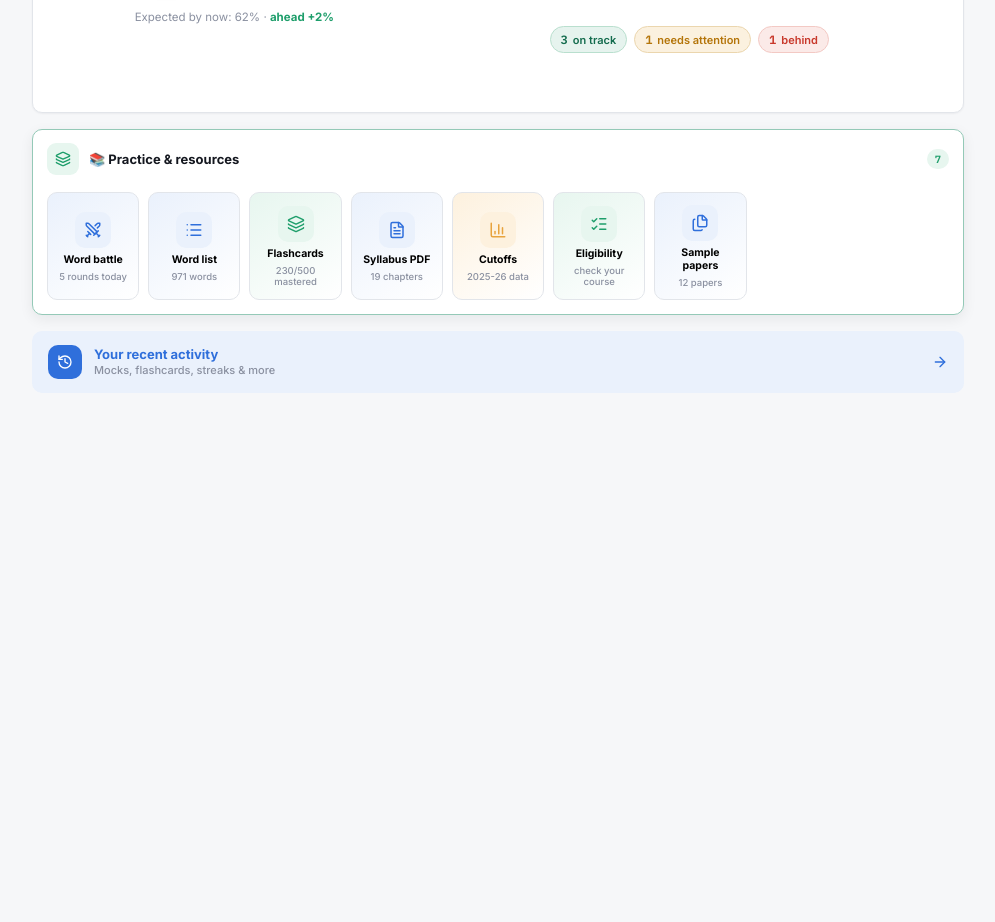
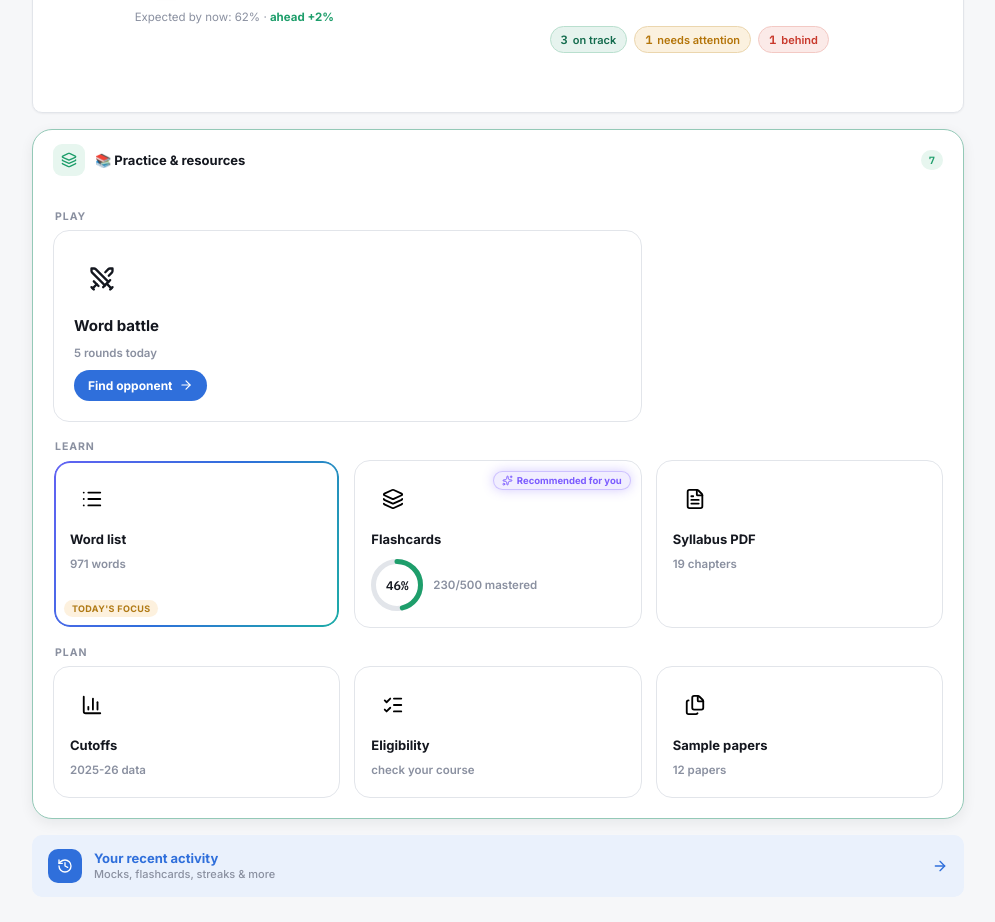
Before and after one commit to cuet-pro/cuetpro-learning-dashboard, a React (Vite) app: page / in a window 1280 px wide. Shown: the part 1000-1922 px from the top of the page, without its empty margins (260-1255 px from the left). Before the commit the page ends 1505 px from the top, so only its background shows below. Built offline with nearby package versions, Linux system fonts and the light colour scheme.

Commit message:
Dashboard: bento grid for Practice & resources (featured Word battle tile + CTA, Play/Learn/Plan groups, Flashcards progress ring, count-up stats, recommended ribbon, tile-of-day shimmer, hover micro-interactions, respect reduced-motion)

```diff
--- a/src/pages/Widgets.jsx
+++ b/src/pages/Widgets.jsx
@@ -2,42 +2,113 @@ import { useEffect, useState } from 'react'
 import {
   Swords, List, Layers, TrendingUp,
   FileText, BarChart3, ListChecks, Files, CheckCircle2, Users, Flame, Award, Zap,
-  Compass, Target, Timer, Trophy, Video, Sparkles, ArrowLeft, ChevronRight,
+  Compass, Target, Timer, Trophy, Video, Sparkles, ArrowLeft, ChevronRight, ArrowRight,
 } from 'lucide-react'
 import { VOCAB_CATEGORIES } from '../data/vocab'
 import { Modal } from '../components/shell/Shell.jsx'
 import './widgets.css'
 
-/* tone: green = progress/success · blue = learning/resources · purple/amber = achievements · red/amber = attention */
-function IconGrid({ items, onNavigate }) {
+/* ── motion helpers (respect prefers-reduced-motion) ── */
+function usePrefersReducedMotion() {
+  const [reduced, setReduced] = useState(() => window.matchMedia('(prefers-reduced-motion: reduce)').matches)
+  useEffect(() => {
+    const mq = window.matchMedia('(prefers-reduced-motion: reduce)')
+    const on = e => setReduced(e.matches)
+    mq.addEventListener('change', on)
+    return () => mq.removeEventListener('change', on)
+  }, [])
+  return reduced
+}
+
+function CountUp({ value }) {
+  const reduced = usePrefersReducedMotion()
+  const [n, setN] = useState(() => (reduced ? value : 0))
+  useEffect(() => {
+    if (reduced) return
+    let raf
+    const start = performance.now()
+    const dur = 900
+    const tick = t => {
+      const p = Math.min(1, (t - start) / dur)
+      const eased = 1 - Math.pow(1 - p, 3)
+      setN(Math.round(eased * value))
+      if (p < 1) raf = requestAnimationFrame(tick)
+    }
+    raf = requestAnimationFrame(tick)
+    return () => cancelAnimationFrame(raf)
+  }, [value, reduced])
+  return n.toLocaleString('en-IN')
+}
+
+function ProgressRing({ pct, size = 52, stroke = 5 }) {
+  const reduced = usePrefersReducedMotion()
+  const r = (size - stroke) / 2
+  const c = 2 * Math.PI * r
+  const target = c * (1 - pct / 100)
+  const [off, setOff] = useState(() => (reduced ? target : c))
+  useEffect(() => {
+    if (reduced) return
+    const raf = requestAnimationFrame(() => setOff(target))
+    return () => cancelAnimationFrame(raf)
+  }, [target, reduced])
   return (
-    <div className="icon-grid">
-      {items.map((it, i) => {
-        const I = it.icon
-        return (
-          <button
-            className={'icon-cell ' + (it.tone || 'neutral')}
-            key={it.label}
-            style={{ animationDelay: (i * 0.08) + 's' }}
-            onClick={(e) => {
-              const wrap = e.currentTarget.querySelector('.ic-wrap')
-              if (wrap && wrap.animate) {
-                wrap.animate(
-                  [{ transform: 'scale(1)' }, { transform: 'scale(1.25)', offset: 0.45 }, { transform: 'scale(1)' }],
-                  { duration: 350, easing: 'ease' }
-                )
-              }
-              if (it.go) it.go(); else if (it.nav && onNavigate) onNavigate(it.nav)
-            }}
-            disabled={!it.go && !it.nav}
-          >
-            <span className={'ic-wrap ' + (it.tone || 'neutral')}><I size={18} /></span>
-            <span className="ic-label">{it.label}</span>
-            {it.stat && <span className="ic-stat">{it.stat}</span>}
-            {it.new && <span className="ic-new" aria-label="New content" />}
-          </button>
-        )
-      })}
+    <div className="bt-ring-box" style={{ width: size, height: size }}>
+      <svg width={size} height={size} viewBox={`0 0 ${size} ${size}`} role="img" aria-label={pct + '% mastered'}>
+        <circle cx={size / 2} cy={size / 2} r={r} fill="none" stroke="var(--border)" strokeWidth={stroke} />
+        <circle
+          cx={size / 2} cy={size / 2} r={r} fill="none" stroke="var(--success)" strokeWidth={stroke}
+          strokeLinecap="round" strokeDasharray={c} strokeDashoffset={off}
+          transform={`rotate(-90 ${size / 2} ${size / 2})`}
+          style={{ transition: reduced ? 'none' : 'stroke-dashoffset 1s cubic-bezier(.22,.61,.36,1)' }}
+        />
+      </svg>
+      <span className="bt-ring-pct"><CountUp value={pct} />%</span>
+    </div>
+  )
+}
+
+/* ── bento tile cells ── */
+function BentoTile({ t, today, onGo }) {
+  const I = t.icon
+  return (
+    <button
+      className={'bento-tile tone-' + t.tone + (today ? ' today' : '')}
+      onClick={onGo}
+      disabled={!t.go && !t.nav}
+    >
+      <span className={'bt-icon tone-' + t.tone}><I size={22} /></span>
+      <span className="bt-label">{t.label}</span>
+      {t.ring != null ? (
+        <div className="bt-ring-wrap">
+          <ProgressRing pct={t.ring} />
+          <span className="bt-stat">{t.ringMeta}</span>
+        </div>
+      ) : t.stat ? (
+        <span className="bt-stat"><CountUp value={t.stat.n} /> {t.stat.suffix}</span>
+      ) : (
+        <span className="bt-stat">{t.statText}</span>
+      )}
+      {t.recommended && <span className="bt-ribbon"><Sparkles size={11} /> Recommended for you</span>}
+      {today && <span className="bt-today-tag">Today's focus</span>}
+    </button>
+  )
+}
+
+function FeaturedTile({ t, today, onGo }) {
+  const I = t.icon
+  return (
+    <div
+      className={'bento-tile featured tone-' + t.tone + (today ? ' today' : '')}
+      role="button"
+      tabIndex={0}
+      onClick={onGo}
+      onKeyDown={e => { if (e.key === 'Enter' || e.key === ' ') { e.preventDefault(); onGo() } }}
+    >
+      <span className={'bt-icon featured tone-' + t.tone}><I size={28} /></span>
+      <span className="bt-label">{t.label}</span>
+      <span className="bt-stat"><CountUp value={t.stat.n} /> {t.stat.suffix}</span>
+      <button className="bt-cta" onClick={e => { e.stopPropagation(); onGo() }}>{t.cta} <ArrowRight size={14} /></button>
+      {today && <span className="bt-today-tag">Today's focus</span>}
     </div>
   )
 }
@@ -150,26 +221,58 @@ export default function DashboardTiles({ onNavigate }) {
   const words = active ? active.items.filter(match) : []
   const vocabCount = VOCAB_CATEGORIES.reduce((s, c) => s + c.items.length, 0)
 
-  /* one clean box: vocab practice + learning resources together */
-  const items = [
-    { icon: Swords, label: 'Word battle', tone: 'blue', stat: '5 rounds today', go: () => alert('Deep-link → Word battle (Chill Zone)') },
-    { icon: List, label: 'Word list', tone: 'blue', stat: vocabCount + ' words', go: () => setWlOpen(true) },
-    { icon: Layers, label: 'Flashcards', tone: 'green', stat: '230/500 mastered', nav: 'studykit' },
-    { icon: FileText, label: 'Syllabus PDF', tone: 'blue', stat: '19 chapters', go: () => alert('Deep-link → Syllabus PDF') },
-    { icon: BarChart3, label: 'Cutoffs', tone: 'amber', stat: '2025-26 data', nav: 'explorer' },
-    { icon: ListChecks, label: 'Eligibility', tone: 'green', stat: 'check your course', go: () => alert('Deep-link → Eligibility checker') },
-    { icon: Files, label: 'Sample papers', tone: 'blue', stat: '12 papers', go: () => alert('Deep-link → Sample papers') },
+  /* grouped bento: Play / Learn / Plan (data + labels + handlers unchanged) */
+  const groups = [
+    {
+      key: 'play', label: 'Play',
+      tiles: [
+        { id: 'word-battle', label: 'Word battle', tone: 'blue', icon: Swords, featured: true, stat: { n: 5, suffix: 'rounds today' }, cta: 'Find opponent', go: () => alert('Deep-link → Word battle (Chill Zone)') },
+      ],
+    },
+    {
+      key: 'learn', label: 'Learn',
+      tiles: [
+        { id: 'word-list', label: 'Word list', tone: 'blue', icon: List, stat: { n: vocabCount, suffix: 'words' }, go: () => setWlOpen(true) },
+        { id: 'flashcards', label: 'Flashcards', tone: 'green', icon: Layers, ring: 46, ringMeta: '230/500 mastered', recommended: true, nav: 'studykit' },
+        { id: 'syllabus', label: 'Syllabus PDF', tone: 'blue', icon: FileText, stat: { n: 19, suffix: 'chapters' }, go: () => alert('Deep-link → Syllabus PDF') },
+      ],
+    },
+    {
+      key: 'plan', label: 'Plan',
+      tiles: [
+        { id: 'cutoffs', label: 'Cutoffs', tone: 'amber', icon: BarChart3, statText: '2025-26 data', nav: 'explorer' },
+        { id: 'eligibility', label: 'Eligibility', tone: 'green', icon: ListChecks, statText: 'check your course', go: () => alert('Deep-link → Eligibility checker') },
+        { id: 'sample-papers', label: 'Sample papers', tone: 'blue', icon: Files, stat: { n: 12, suffix: 'papers' }, go: () => alert('Deep-link → Sample papers') },
+      ],
+    },
   ]
+
+  const flat = groups.flatMap(g => g.tiles)
+  const todayId = flat[new Date().getDate() % flat.length].id
+
+  const handle = t => { if (t.go) t.go(); else if (t.nav && onNavigate) onNavigate(t.nav) }
 
   return (
     <section className="tile green open">
       <div className="tile-head">
         <span className="tile-ico green"><Layers size={16} /></span>
         <b>📚 Practice &amp; resources</b>
-        <span className="tile-count green">{items.length}</span>
+        <span className="tile-count green">{flat.length}</span>
       </div>
       <div className="tile-body">
-        <IconGrid onNavigate={onNavigate} items={items} />
+        {groups.map(g => (
+          <div className="bento-group" key={g.key}>
+            <span className="bento-group-label">{g.label}</span>
+            <div className="bento-grid">
+              {g.tiles.map(t => {
+                const today = t.id === todayId
+                return t.featured
+                  ? <FeaturedTile key={t.id} t={t} today={today} onGo={() => handle(t)} />
+                  : <BentoTile key={t.id} t={t} today={today} onGo={() => handle(t)} />
+              })}
+            </div>
+          </div>
+        ))}
       </div>
       <Modal open={wlOpen} onClose={() => { setWlOpen(false); setCat(null); setQ('') }} title={active ? active.name : 'Word list'} wide>
         {active ? (
--- a/src/pages/widgets.css
+++ b/src/pages/widgets.css
@@ -4,7 +4,7 @@
 @media (max-width: 900px) { .tiles { grid-template-columns: 1fr; } }
 
 /* ── Tile shell ── */
-.tile { display: flex; flex-direction: column; background: var(--surface); border: 1px solid var(--border); border-radius: var(--r-md);
+.tile { display: flex; flex-direction: column; background: var(--surface); border: 1px solid var(--border); border-radius: 20px;
   box-shadow: var(--shadow-sm); transition: box-shadow .2s, transform .2s, border-color .2s; overflow: hidden; }
 .tile:hover { box-shadow: var(--shadow-md); transform: translateY(-1px); }
 .tile.open { box-shadow: var(--shadow-md); }
@@ -14,7 +14,7 @@
 .tile.amber.open { border-color: color-mix(in srgb, var(--warning) 40%, var(--border)); }
 
 .tile-head { display: flex; align-items: center; gap: 10px; width: 100%; text-align: left; background: none; border: none;
-  padding: 13px 14px; cursor: default; font-family: var(--font-body); }
+  padding: 14px 20px; cursor: default; font-family: var(--font-body); }
 .tile-head:hover { background: var(--bg); }
 .tile-head b { font-size: 13px; font-weight: 700; color: var(--text); }
 .tile-ico { width: 32px; height: 32px; border-radius: 9px; display: grid; place-items: center; flex-shrink: 0; }
@@ -30,7 +30,7 @@
 .tile-hint { font-size: 10.5px; color: var(--text-muted); background: var(--bg); border: 1px solid var(--border); border-radius: var(--r-full); padding: 3px 9px; }
 .tile-chev { color: var(--text-muted); font-size: 16px; line-height: 1; transition: transform .2s; }
 .tile-chev.up { transform: rotate(180deg); }
-.tile-body { padding: 4px 14px 14px; animation: tile-in .22s ease; flex: 1; }
+.tile-body { padding: 20px; animation: tile-in .22s ease; flex: 1; }
 @keyframes tile-in { from { opacity: 0; transform: translateY(-4px); } to { opacity: 1; transform: none; } }
 
 /* ── Icon grid (uniform cells) ── */
@@ -212,3 +212,105 @@
 .wl-diff.easy { color: #0F6E56; border-color: #0F6E56; }
 .wl-diff.medium { color: #BA7517; border-color: #BA7517; }
 .wl-diff.hard { color: #A32D2D; border-color: #A32D2D; }
+
+/* ═══════════ Bento grid (Practice & resources) ═══════════ */
+.bento-group { display: grid; gap: 7px; }
+.bento-group + .bento-group { margin-top: 18px; }
+.bento-group-label {
+  font-size: 10.5px; font-weight: 700; letter-spacing: .09em; text-transform: uppercase;
+  color: var(--text-muted); padding-left: 2px;
+}
+.bento-grid { display: grid; grid-template-columns: repeat(3, minmax(0, 1fr)); gap: 14px; }
+@media (max-width: 900px) { .bento-grid { grid-template-columns: repeat(2, minmax(0, 1fr)); } }
+@media (max-width: 640px) {
+  .bento-grid { grid-template-columns: 1fr; }
+  .bento-tile.featured { grid-column: auto; }
+}
+
+.bento-tile {
+  position: relative; display: flex; flex-direction: column; align-items: flex-start; justify-content: flex-start;
+  gap: 10px; min-height: 132px; padding: 16px; border: 1px solid var(--border); border-radius: 16px;
+  background: var(--surface); cursor: pointer; text-align: left; font-family: var(--font-body);
+  transition: transform .2s ease, box-shadow .2s ease, border-color .2s ease;
+}
+.bento-tile:hover { transform: translateY(-4px); box-shadow: var(--shadow-md); }
+.bento-tile:active { transform: scale(.97); transition: transform .12s ease; }
+.bento-tile:disabled { cursor: default; opacity: .65; }
+.bento-tile.featured { grid-column: span 2; min-height: 190px; padding: 20px; overflow: hidden; }
+.bento-tile.tone-blue:hover { border-color: var(--info); }
+.bento-tile.tone-green:hover { border-color: var(--success); }
+.bento-tile.tone-purple:hover { border-color: var(--violet); }
+.bento-tile.tone-amber:hover { border-color: var(--accent); }
+
+.bt-icon { width: 44px; height: 44px; border-radius: 12px; display: grid; place-items: center; flex-shrink: 0; transition: transform .2s ease; }
+.bt-icon.featured { width: 56px; height: 56px; border-radius: 14px; }
+.bento-tile:hover .bt-icon { transform: scale(1.15); }
+.bento-tile:active .bt-icon { transform: scale(.85); }
+.bt-icon.green { background: var(--success-soft); color: var(--success); }
+.bt-icon.blue { background: var(--info-soft); color: var(--info); }
+.bt-icon.purple { background: var(--violet-soft); color: var(--violet); }
+.bt-icon.amber { background: var(--accent-soft); color: var(--accent); }
+
+.bt-label { font-size: 13px; font-weight: 700; color: var(--text); line-height: 1.25; }
+.bento-tile.featured .bt-label { font-size: 15px; }
+.bt-stat { font-size: 11.5px; font-weight: 600; color: var(--text-muted); }
+
+/* progress ring */
+.bt-ring-wrap { display: flex; align-items: center; gap: 10px; margin-top: 2px; }
+.bt-ring-box { position: relative; display: grid; place-items: center; flex-shrink: 0; }
+.bt-ring-box svg { position: absolute; inset: 0; }
+.bt-ring-pct { font: 700 12.5px var(--font-mono); color: var(--text); }
+
+/* recommended ribbon + today tag */
+.bt-ribbon {
+  position: absolute; top: 10px; right: 10px;
+  display: inline-flex; align-items: center; gap: 4px;
+  font-size: 9.5px; font-weight: 700; color: var(--violet);
+  background: var(--violet-soft); border: 1px solid color-mix(in srgb, var(--violet) 30%, transparent);
+  border-radius: 999px; padding: 3px 8px;
+  box-shadow: 0 0 12px color-mix(in srgb, var(--violet) 32%, transparent);
+}
+.bt-today-tag {
+  position: absolute; bottom: 10px; left: 10px;
+  font-size: 9px; font-weight: 700; letter-spacing: .04em; text-transform: uppercase;
+  color: #B07A15; background: var(--accent-soft); border-radius: 999px; padding: 3px 8px;
+}
+
+/* featured CTA */
+.bt-cta {
+  margin-top: auto; display: inline-flex; align-items: center; gap: 6px;
+  font-size: 12px; font-weight: 700; color: #fff; background: var(--info);
+  border: none; border-radius: 999px; padding: 8px 14px; cursor: pointer;
+  transition: transform .15s ease, box-shadow .15s ease, filter .15s ease;
+}
+.bt-cta:hover { transform: translateY(-1px); box-shadow: 0 4px 14px rgba(47,111,219,.35); filter: brightness(1.05); }
+
+/* "Today's focus" animated shimmer border (pure CSS) */
+.bento-tile.today { border-color: transparent; }
+.bento-tile.today::before {
+  content: ''; position: absolute; inset: 0; border-radius: 16px; padding: 2px;
+  background: linear-gradient(120deg, #F5A623, #7C5CFF, #2F6FDB, #14C98F, #F5A623);
+  background-size: 300% 300%;
+  -webkit-mask: linear-gradient(#fff 0 0) content-box, linear-gradient(#fff 0 0);
+  -webkit-mask-composite: xor;
+  mask: linear-gradient(#fff 0 0) content-box, linear-gradient(#fff 0 0);
+  mask-composite: exclude;
+  animation: bentoShimmer 5s linear infinite;
+  pointer-events: none;
+}
+.bento-tile.featured.today::before { border-radius: 20px; }
+@keyframes bentoShimmer { 0% { background-position: 0% 50%; } 100% { background-position: 300% 50%; } }
+
+/* featured sheen sweep */
+.bento-tile.featured::after {
+  content: ''; position: absolute; inset: 0;
+  background: linear-gradient(115deg, transparent 35%, rgba(255,255,255,.42) 50%, transparent 65%);
+  transform: translateX(-130%); pointer-events: none;
+}
+.bento-tile.featured:hover::after { animation: bentoSheen .7s ease; }
+@keyframes bentoSheen { from { transform: translateX(-130%); } to { transform: translateX(130%); } }
+
+@media (prefers-reduced-motion: reduce) {
+  .bento-tile.today::before { animation: none; }
+  .bento-tile.featured::after { display: none; }
+}
```
